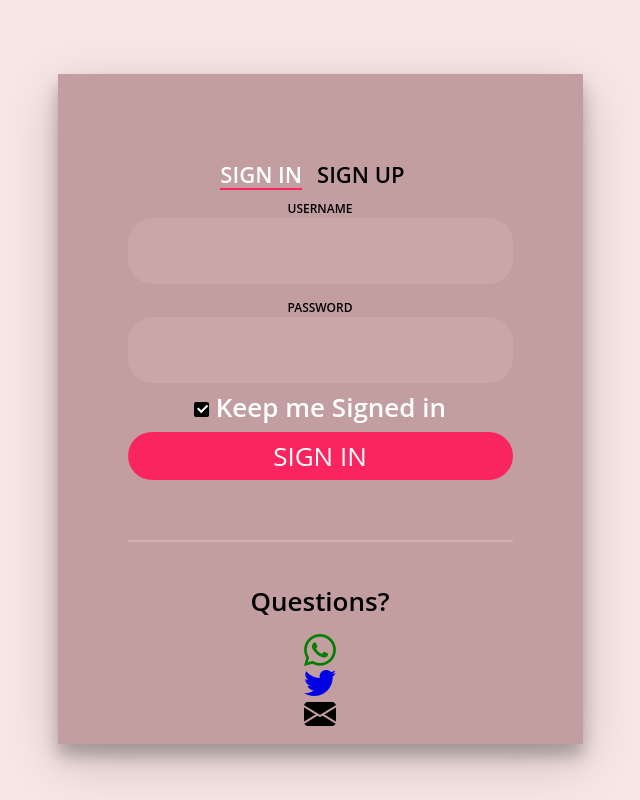
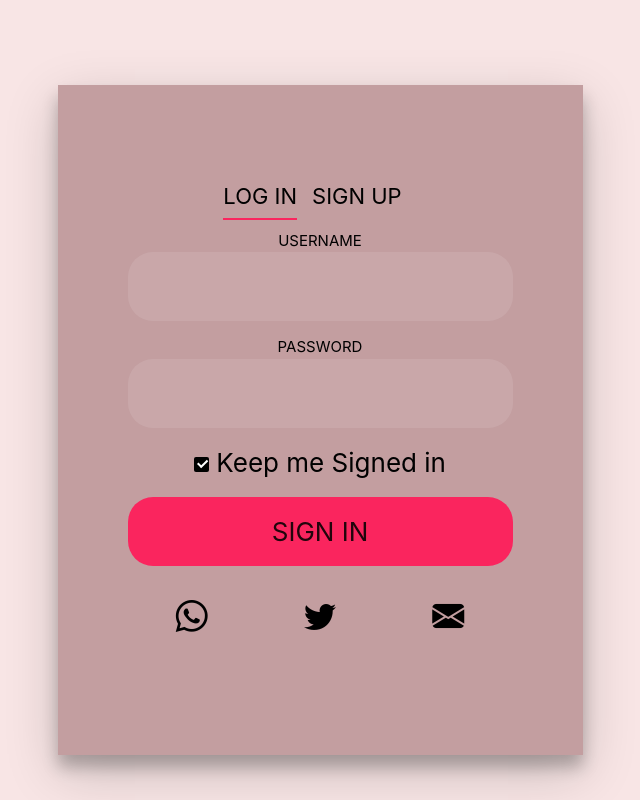
Before and after one commit to mwchben/ledgers, a React (Create React App) app in the folder client/: page / in a window 1280 px wide. Shown: the whole page, without its empty margins (320-960 px from the left). Built offline with nearby package versions, Linux system fonts and the light colour scheme.

Commit message:
Complete

```diff
--- a/client/src/css/home.css
+++ b/client/src/css/home.css
@@ -2,7 +2,7 @@ body {
   margin: 0;
   /* color: #6a6f8c;
   background: #c8c8c8; */
-  font: 600 16px/18px "Open Sans", sans-serif;
+  /* font: 600 16px/18px "Open Sans", sans-serif; */
 }
 *,
 :after,
@@ -71,7 +71,7 @@ a {
 }
 .login-html .sign-in:checked + .tab,
 .login-html .sign-up:checked + .tab {
-  color: #fff;
+  color: #000000;
   border-color: #fa255e;
 }
 .login-form {
@@ -87,7 +87,7 @@ a {
 .login-form .group .input,
 .login-form .group .button {
   width: 100%;
-  color: #fff;
+  color: #21050c;
   display: block;
 }
 .login-form .group .input,
@@ -98,18 +98,17 @@ a {
   background: rgba(255, 255, 255, 0.1);
 }
 .login-form .group input[data-type="password"] {
-  text-security: circle;
   -webkit-text-security: circle;
 }
 .login-form .group .label {
   color: #000000;
-  font-size: 12px;
+  font-size: 15px;
 }
 .login-form .group .button {
   background: #fa255e;
 }
 .login-form .group .button:hover {
-  background: #c2b5b9;
+  background: #f8e5e5;
 }
 .login-form .group label .icon {
   width: 15px;
@@ -140,7 +139,7 @@ a {
   transform: scale(0) rotate(0);
 }
 .login-form .group .check:checked + label {
-  color: #fff;
+  color: #000000;
 }
 .login-form .group .check:checked + label .icon {
   background: #000000;
@@ -166,11 +165,14 @@ a {
 
 .hr {
   height: 2px;
-  margin: 60px 0 50px 0;
-  background: rgba(255, 255, 255, 0.2);
+  margin: 10px 0 10px 0;
 }
 .foot-lnk {
   text-align: center;
+}
+
+.login-form .foot-lnk li :hover {
+  color: #fa255e;
 }
 
 /*colors used: DEFAULT
@@ -178,4 +180,6 @@ a {
 #FA255E
 #C39EA0
 #F8E5E5
+#0000e6
+#008000
 */
--- a/client/src/pages/Home.js
+++ b/client/src/pages/Home.js
@@ -5,7 +5,7 @@ export default function Home() {
         <>
             <div class="login-wrap">
                 <div class="login-html">
-                    <input id="tab-1" type="radio" name="tab" class="sign-in" checked /><label for="tab-1" class="tab">Sign In</label>
+                    <input id="tab-1" type="radio" name="tab" class="sign-in" checked /><label for="tab-1" class="tab">Log In</label>
                     <input id="tab-2" type="radio" name="tab" class="sign-up" /><label for="tab-2" class="tab">Sign Up</label>
                     <div class="login-form">
                         <div class="sign-in-htm">
@@ -26,16 +26,16 @@ export default function Home() {
                             </div>
                             <div class="hr"></div>
                             <div class="foot-lnk">
-                                <a href="#forgot">Questions?</a>
+                                <footer>
+                                    <ul className='list-unstyled d-flex justify-content-around'>
+                                        <li><a href='#'><i class="bi bi-whatsapp" style={{ fontSize: "2rem", color: "#000000" }}></i></a></li>
+                                        <li><a href='#' ><i class="bi bi-twitter" style={{ fontSize: "2rem", color: "#000000" }}></i></a></li>
+                                        <li><a href='#' ><i class="bi bi-envelope-fill" style={{ fontSize: "2rem", color: "#000000" }}></i></a></li>
+                                    </ul>
+
+                                </footer>
                             </div>
-                            <footer>
-                                <ul className='list-unstyled mt-4'>
-                                    <li><i class="bi bi-whatsapp" style={{ fontSize: "2rem", color: "#008000" }}></i></li>
-                                    <li><i class="bi bi-twitter" style={{ fontSize: "2rem", color: "#0000e6" }}></i></li>
-                                    <li><i class="bi bi-envelope-fill" style={{ fontSize: "2rem", color: "#000000" }}></i></li>
-                                </ul>
 
-                            </footer>
                         </div>
                         <div class="sign-up-htm">
                             <div class="group">
@@ -54,17 +54,16 @@ export default function Home() {
                                 <label for="pass" class="label">Email Address</label>
                                 <input id="pass" type="text" class="input" />
                             </div>
+                            <br />
                             <div class="group">
                                 <input type="submit" class="button" value="Sign Up" />
                             </div>
-                            <div class="hr"></div>
-                            <div class="foot-lnk">
-                                <label for="tab-1" >Registered?</label>
-                            </div>
                         </div>
                     </div>
+
                 </div>
             </div>
+
 
         </>
     );
```
